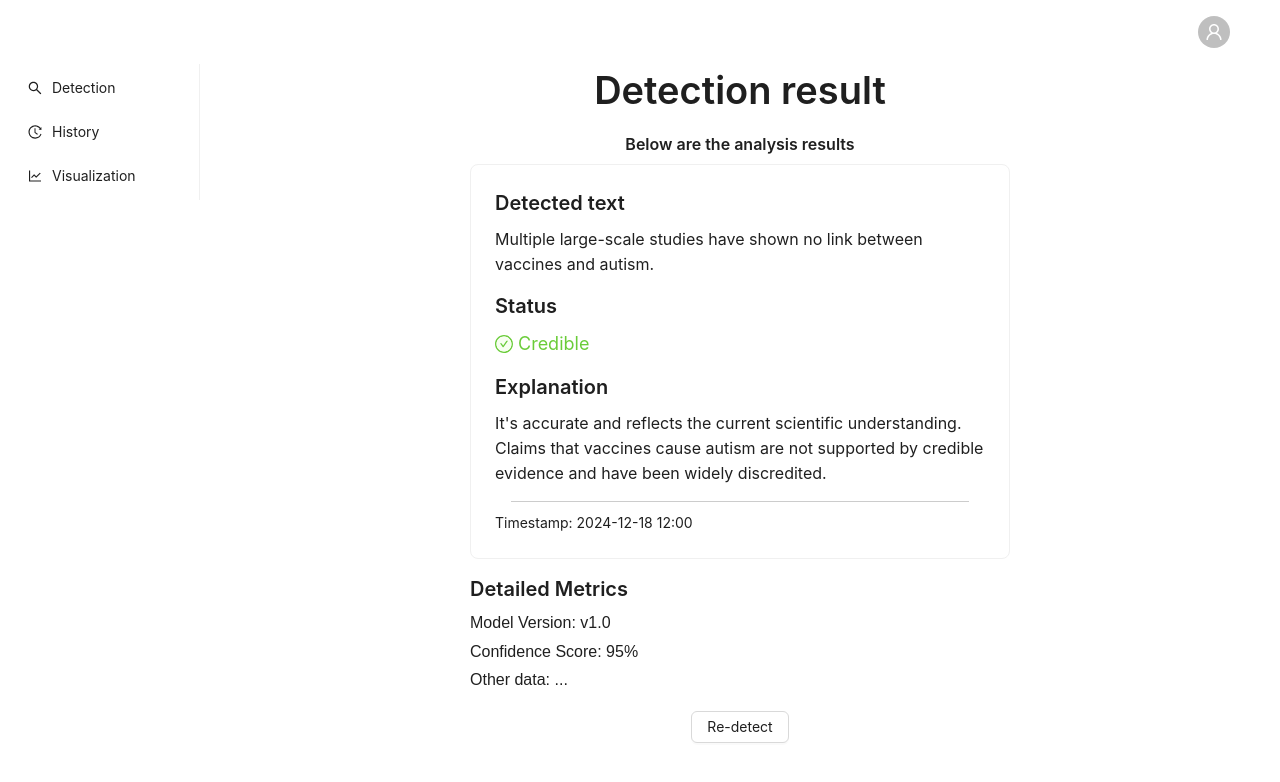
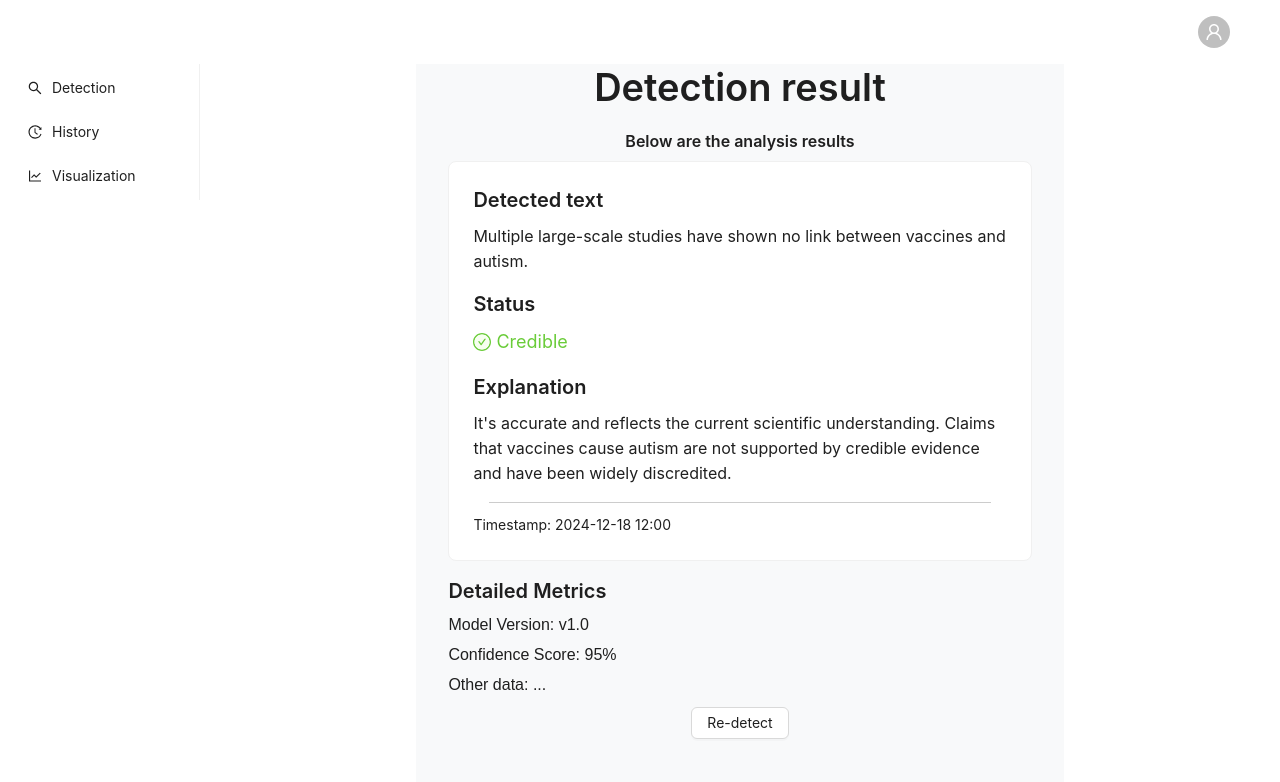
Before and after one commit to AllenWangyc/factvax, a React (Vite) app in the folder frontend/: page /dashboard/result in a window 1280 px wide. Shown: the top 782 px of the page. Built offline with nearby package versions, Linux system fonts and the light colour scheme.

Commit message:
Add detection result -1

```diff
--- a/frontend/src/dashboard/pages/Result/result.styl
+++ b/frontend/src/dashboard/pages/Result/result.styl
@@ -1,17 +1,19 @@
 .P-result
+  display: flex
   width 100%
   height 100%
   margin 0
   font-family Arial, sans-serif
   // background-color #f8f9fa
   background-color #fff
+  justify-content: center
 
   .page-container
     display flex
     height 100%
-    width 100%
+    width 60%
+    background-color #f8f9fa
     flex-direction column
-    justify-content center
     align-items center
     // overflow: auto
 
@@ -20,7 +22,7 @@
 
     .result-section-wrapper
       display: flex
-      width 50%
+      width 90%
       flex-direction: column
       justify-content center
       gap: 16px
```
